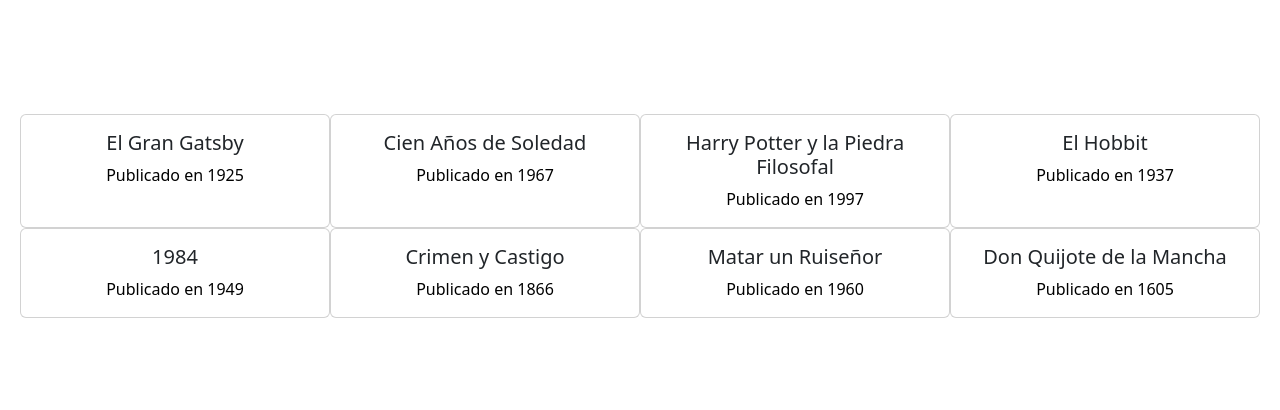
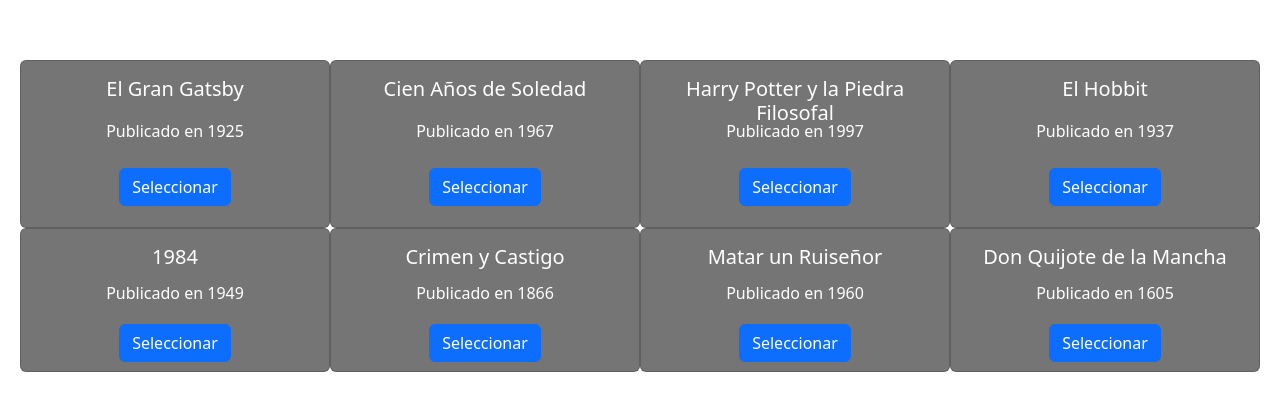
Before and after one commit to Jhossymarbalderrama/react-learning, a React (Vite) app: page / in a window 1280 px wide. Shown: the part 184-594 px from the top of the page. Built offline with nearby package versions, Linux system fonts and the light colour scheme.

Commit message:
6- Estilos dinamicos en React

```diff
--- a/src/components/6-import-CSS-dentro-de-componentes-React/Libro/Libro.css
+++ b/src/components/6-import-CSS-dentro-de-componentes-React/Libro/Libro.css
@@ -1,5 +1,5 @@
 *{
-    color: black;
+
 }
 
 .item {
@@ -26,3 +26,12 @@
     flex: 1;
     align-items: flex-end;
 }
+
+.default.card{
+    background-color: #757575;
+    color: white;
+}
+
+.seleccionado.card{
+    background-color: #454545;
+}
--- a/src/components/6-import-CSS-dentro-de-componentes-React/Libro/Libro.jsx
+++ b/src/components/6-import-CSS-dentro-de-componentes-React/Libro/Libro.jsx
@@ -1,4 +1,4 @@
-import React from "react";
+import React, { useState } from "react";
 import './Libro.css';    // ? Vincular CSS arhivo css a jsx
 import styled from 'styled-components'; // ? Libreria Estilos para componentes
 
@@ -11,18 +11,22 @@
             flex-basis: 100%;
     `
 
+    const [miClase, setMiClase] = useState('default');
+
+
     return (
         <>
-            <div className="card col-md-3">
+            <div className={'card col-md-3 ' + miClase}>
                 <div className="card-body">
-                    <h5 className="card-title">
+                    <h5 className="card-title h-25">
                        {libro.titulo}
                     </h5>
-                    <p className="card-text">Publicado en {libro.publicado}</p>
+                    <p className="card-text h-25">Publicado en {libro.publicado}</p>
+                    <button className="btn btn-primary" onClick={ () =>{setMiClase('seleccionado')} }> Seleccionar </button>
                 </div>
             </div>
         </>
     )
 }
 
-export default Libro
+export default Libro;
```
